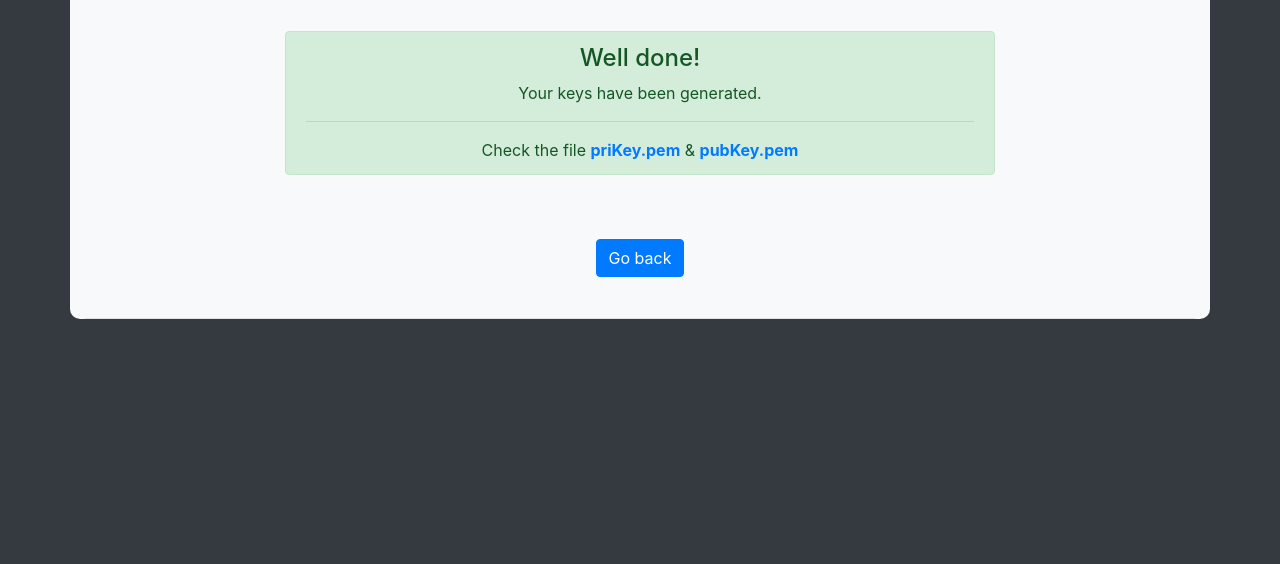
After one commit to akshat112/File-Hybrid-Encryption-and-Decryption-on-Cloud, a Flask app: page /recgenerated in a window 1280 px wide. The commit adds this page. Shown: the part 236-800 px from the top of the page. Run offline with Flask 2, Linux system fonts and the light colour scheme; some libraries are stand-ins or nearby versions.

Commit message:
files fixed

```diff
--- a/app.py
+++ b/app.py
@@ -2,19 +2,79 @@ from flask import Flask,redirect,url_for
 import os
 from flask import request
 from flask import render_template
-from Crypto.PublicKey import RSA
+from Cryptodome.PublicKey import RSA
 import os
 import sys
 import zipfile
-from Crypto import Random
-from Crypto.Cipher import AES, PKCS1_OAEP
-from Crypto.Hash import SHA256
-from Crypto.PublicKey import RSA
-from Crypto.Random import random
-from Crypto.Signature import PKCS1_v1_5
+from Cryptodome import Random
+from Cryptodome.Cipher import AES, PKCS1_OAEP
+from Cryptodome.Hash import SHA256
+from Cryptodome.PublicKey import RSA
+from Cryptodome.Random import random
+from Cryptodome.Signature import PKCS1_v1_5
 from werkzeug.utils import secure_filename
 app = Flask(__name__, static_folder='static', static_url_path='')
-UPLOAD_FOLDER = "./static"
+
+
+@app.route('/senderkeygenerate')
+def sender_generate():
+	return render_template("sender-key.html")
+
+@app.route('/receiverkeygenerate')
+def receive_generate():
+	return render_template("receiver-key.html")
+
+@app.route('/keygen/sender')
+def sengen():
+	password = request.args.get('password')
+	keyPair = RSA.generate(1024)
+	f = open("./static/sender/A_PrivateKey.pem", "w")
+	f.write(keyPair.exportKey("PEM",password))
+	f.close()
+	f = open("./static/sender/A_PublicKey.pem", "w")
+	f.write(str(keyPair.publickey().exportKey()))
+	f.close()
+	return redirect('/sengenerated')
+
+@app.route('/keygen/receiver')
+def recgen():
+	password = request.args.get('password')
+	keyPair = RSA.generate(1024)
+	f = open("./static/receiver/B_PrivateKey.pem", "w")
+	f.write(keyPair.exportKey("PEM",password))
+	f.close()
+	f = open("./static/receiver/B_PublicKey.pem", "w")
+	f.write(str(keyPair.publickey().exportKey()))
+	f.close()
+	return redirect('/recgenerated')
+
+@app.route('/sengenerated')
+def sengend():
+	return render_template("generated-sender.html")
+@app.route('/recgenerated')
+def recgend():
+	return render_template("generated-receiver.html")
+
+#download sender public key
+@app.route('/dspub')
+def dspub():
+	# return send_file('/static/sender/A_PublicKey.pem', as_attachment=True)
+	 return send_from_directory(directory='static/sender', filename='A_PublicKey.pem')
+
+#download sender private key
+@app.route('/dspri')
+def dspri():
+	 #return send_file('/static/sender/A_PrivateKey.pem', as_attachment=True)
+	 return send_from_directory(directory='static/sender', filename='A_PrivateKey.pem')
+
+
+
+
+
+
+
+
+UPLOAD_FOLDER = ""
 app.config['UPLOAD_FOLDER'] = UPLOAD_FOLDER
 @app.route('/')
 def homepage():
@@ -23,20 +83,20 @@ def homepage():
 def banana():
 	return render_template("input.html")
 
-@app.route('/keys')
-def inp():
-	password = request.args.get('password', 'test')
-	keyPair = RSA.generate(1024)
-	f = open("./static/priKey.pem", "w")
-	f.write(keyPair.exportKey("PEM",password))
-	f.close()
-	f = open("./static/pubKey.pem", "w")
-	f.write(str(keyPair.publickey().exportKey()))
-	f.close()
-	return redirect('/generated')
-@app.route('/generated')
-def inp1():
-	return render_template("generated.html")
+# @app.route('/keys')
+# def inp():
+# 	password = request.args.get('password', 'test')
+# 	keyPair = RSA.generate(1024)
+# 	f = open("./static/priKey.pem", "w")
+# 	f.write(keyPair.exportKey("PEM",password))
+# 	f.close()
+# 	f = open("./static/pubKey.pem", "w")
+# 	f.write(str(keyPair.publickey().exportKey()))
+# 	f.close()
+# 	return redirect('/generated')
+# @app.route('/generated')
+# def inp1():
+# 	return render_template("generated.html")
 
 ################################################################
 @app.route('/upload/',methods = ['GET','POST'])
@@ -44,7 +104,7 @@ def upload_file():
     if request.method =='POST':
         file = request.files['file[]']
         if file:
-            filename = secure_filename(file.filename)
+            filename = "encrypted.txt"
             file.save(os.path.join(app.config['UPLOAD_FOLDER'],filename))
     return redirect('/key1')
 @app.route('/key1')
@@ -55,19 +115,19 @@ def encrypt():
 	import os
 	import sys
 	import zipfile
-	from Crypto import Random
-	from Crypto.Cipher import AES, PKCS1_OAEP
-	from Crypto.Hash import SHA256
-	from Crypto.PublicKey import RSA
-	from Crypto.Random import random
-	from Crypto.Signature import PKCS1_v1_5
-	password = request.args.get('password', 'test')
-	file = request.args.get('file', 'test')
+	from Cryptodome import Random
+	from Cryptodome.Cipher import AES, PKCS1_OAEP
+	from Cryptodome.Hash import SHA256
+	from Cryptodome.PublicKey import RSA
+	from Cryptodome.Random import random
+	from Cryptodome.Signature import PKCS1_v1_5
+	password = request.args.get('password')
+	file = request.args.get('file')
 	# Define public and private key names for faster usage
 	# Sender's private key:
-	priKey = "./static/A_PrivateKey1.pem"
+	priKey = "./static/sender/A_PrivateKey.pem"
 	# Receiver's public key:
-	pubKey = "./static/B_PublicKey1.pem"
+	pubKey = "./static/receiver/B_PublicKey.pem"
 
 
 
@@ -259,12 +319,12 @@ def banana2():
 @app.route('/decrypt')
 def decrypt():
 	# Define public and private key names for faster usage
-	password = request.args.get('password', 'test')
-	file = request.args.get('file', 'test')
+	password = request.args.get('password')
+	file = request.args.get('file')
 	# Sender's public key:
-	pubKey = "./static/A_PublicKey.pem"
+	pubKey = "./static/sender/A_PublicKey.pem"
 	# Receiver's private key:
-	priKey = "./static/B_PrivateKey.pem"
+	priKey = "./static/receiver/B_PrivateKey.pem"
 
 
 
@@ -315,15 +375,17 @@ def decrypt():
 
 	    # Deciphering the initial information and saving it to file with no extension
 
+
 	    keyDecipher = AES.new(k, AES.MODE_CFB, iv)
-	    bin = open(file + ".bin", "rb").read()
-	    f = open(file.split('.')[0], "wb")
+	    bin = open("./encrypted.bin", "rb").read()
+
+	    f = open("decrypted.txt", "wb")
 	    f.write(keyDecipher.decrypt(bin))
 	    f.close()
 
 	    # Running a Signature verification
 
-	    sigVerification(keyA_fname, file.split('.')[0])
+	    sigVerification(keyA_fname, file.split('.')[0]+".txt")
 
 
 	def auxFilesUnzip(all):
@@ -411,21 +473,22 @@ def decrypt():
 	# Checking for *.all file and keys' files
 
 	checkFiles(file, pubKey, priKey, True)
-
+	# print "Here 1"
 	# Unzipping all files
 
 	auxFilesUnzip(file)
-
+	# print "Here 2"
 	# Checking for *.sig, *.key, *.bin files
 
 	checkFiles(file, pubKey, priKey, False)
-
+	# print "Here 3"
 	# Reading password if not assigne
 
 	# Deciphering file
 
 
 	decipher(pubKey, priKey, file, password)
+	print "Here 4"
 
 	# Cleaning all files but the deciphered file
 
@@ -437,4 +500,4 @@ def inp3():
 	return render_template("done.html")
 
 if __name__ == '__main__':
-    app.run(host=os.getenv('IP', '0.0.0.0'),port=int(os.getenv('PORT', 8080)))
+    app.run(host=os.getenv('IP', '0.0.0.0'),port=int(os.getenv('PORT', 5000)))
--- /dev/null
+++ b/templates/generated-receiver.html
@@ -0,0 +1,60 @@
+<!DOCTYPE html>
+<html lang="en">
+<head>
+  <title>Hybrid-Crptography</title>
+   <meta charset="utf-8">
+  <meta name="viewport" content="width=device-width, initial-scale=1">
+  <link rel="stylesheet" href="https://maxcdn.bootstrapcdn.com/bootstrap/4.3.1/css/bootstrap.min.css">
+  <script src="https://ajax.googleapis.com/ajax/libs/jquery/3.3.1/jquery.min.js"></script>
+  <script src="https://cdnjs.cloudflare.com/ajax/libs/popper.js/1.14.7/umd/popper.min.js"></script>
+  <script src="https://maxcdn.bootstrapcdn.com/bootstrap/4.3.1/js/bootstrap.min.js"></script>
+  <style>
+    .alert{
+      margin:15px 200px;
+
+    }
+
+    .row{
+      margin-top:25px;
+    }
+    .btn{
+      margin:25px;
+    }
+    .jumbotron {
+  background-image: url("https://cdn-images-1.medium.com/max/1200/1*zSPtMkp70YN9JDhFRaHHXA.jpeg");
+  background-size: cover;
+}
+
+  </style>
+</head>
+<body class="bg-dark mt-3">
+<div class="container bg-light pt-3" style="border-radius: 10px;">
+
+          <div class="jumbotron jumbotron-fluid wow bounceInLeft">
+            <div class="container">
+              <h1 class="display-4 text-center text-light" style="display: block;">Hybrid Crptography for Cloud Storage</h1>
+              <!--<p class="lead">This is a modified jumbotron that occupies the entire horizontal space of its parent.</p>-->
+            </div>
+          </div>
+          <div class="alert alert-success" role="alert">
+          <center>
+          <h4 class="alert-heading">Well done!</h4>
+          <p>Your keys have been generated.</p>
+          <hr>
+          <p class="mb-0">Check the file <a href="/priKey.pem" download><b>priKey.pem</b></a> & <a href="/pubKey.pem" download><b>pubKey.pem</b></a></p>
+          </center>
+          </div>
+          <br>
+          <center>
+            <a href="/key" class="btn btn-primary">Go back</a>
+          </center>
+          <hr>
+
+
+
+
+
+</div>
+
+</body>
+</html>
--- a/templates/generated.html
+++ b/templates/generated-sender.html
@@ -33,7 +33,6 @@
           <div class="jumbotron jumbotron-fluid wow bounceInLeft">
             <div class="container">
               <h1 class="display-4 text-center text-light" style="display: block;">Hybrid Crptography for Cloud Storage</h1>
-              <!--<p class="lead">This is a modified jumbotron that occupies the entire horizontal space of its parent.</p>-->
             </div>
           </div>
           <div class="alert alert-success" role="alert">
@@ -41,7 +40,7 @@
           <h4 class="alert-heading">Well done!</h4>
           <p>Your keys have been generated.</p>
           <hr>
-          <p class="mb-0">Check the file <a href="/priKey.pem" download><b>priKey.pem</b></a> & <a href="/pubKey.pem" download><b>pubKey.pem</b></p>
+          <p class="mb-0">Check the file <a href="/dspri"><b>A_PrivateKey.pem</b></a> & <a href="/dspub"><b>A_PublicKey.pem</b></a></p>
           </center>
           </div>
           <br>
@@ -66,7 +65,6 @@
                   <center><img src="https://cdn3.iconfinder.com/data/icons/basics-material-design-vol-1/100/material_design_interface_key_lock_unlock-512.png"  width="100px"></img></center>
 
                   <button type="button" onclick="window.location.href='/key'" class="btn btn-info disabled">Keys</button>
-                  <!--<p class="card-text">Some quick example text to build on the card title and make up the bulk of the card's content.</p>-->
                 </div>
               </div>
               </center>
@@ -79,7 +77,6 @@
                   <center><img src="https://cdn3.iconfinder.com/data/icons/basics-material-design-vol-1/100/material_design_interface_lock_key_unlock-512.png" width="100px"></img></center>
 
                    <button type="button" onclick="window.location.href='/key1'"  class="btn btn-success ">Encryption</button>
-                  <!--<p class="card-text">Some quick example text to build on the card title and make up the bulk of the card's content.</p>-->
                 </div>
               </div>
               </center>
@@ -92,7 +89,6 @@
                   <center><img src="https://cdn1.iconfinder.com/data/icons/hawcons/32/698843-icon-116-lock-open-512.png" width="100px"></img></center>
 
                   <button type="button" onclick="window.location.href='/key2'"  class="btn btn-danger disabled">Decryption</button>
-                  <!--<p class="card-text">Some quick example text to build on the card title and make up the bulk of the card's content.</p>-->
                 </div>
               </div>
               </center>
--- a/templates/input1.html
+++ b/templates/input1.html
@@ -7,10 +7,10 @@
     <input type="hidden" id="file" name="file"/>
 </form>
 <script type="text/javascript">
-var file = prompt("Filename:", "abc.txt");
-var passw = prompt("Password to cipher key with:", "*******");
+// var file = prompt("Filename:", "abc.txt");
+var passw = prompt("Password for sender's private key:");
 document.getElementById("pass").value=passw;
-document.getElementById("file").value=file;
+document.getElementById("file").value='encrypted.txt';
 document.getElementById("banana1").submit();
 </script>
 
--- a/templates/input2.html
+++ b/templates/input2.html
@@ -6,10 +6,10 @@
     <input type="hidden" id="file" name="file"/>
 </form>
 <script type="text/javascript">
-var file = prompt("Filename:", "abc.all");
-var passw = prompt("Password to cipher key with:", "*******");
+// var file = prompt("Filename:");
+var passw = prompt("Password to cipher key with:");
 document.getElementById("pass").value=passw;
-document.getElementById("file").value=file;
+document.getElementById("file").value="encrypted.all";
 document.getElementById("banana2").submit();
 </script>
 </body>
```
Also changed, not shown: templates/input.html (+32 -10 lines), templates/receiver-key.html (added, +14 -0 lines), templates/sender-key.html (added, +14 -0 lines), abc.txt (deleted), 11 other files.
